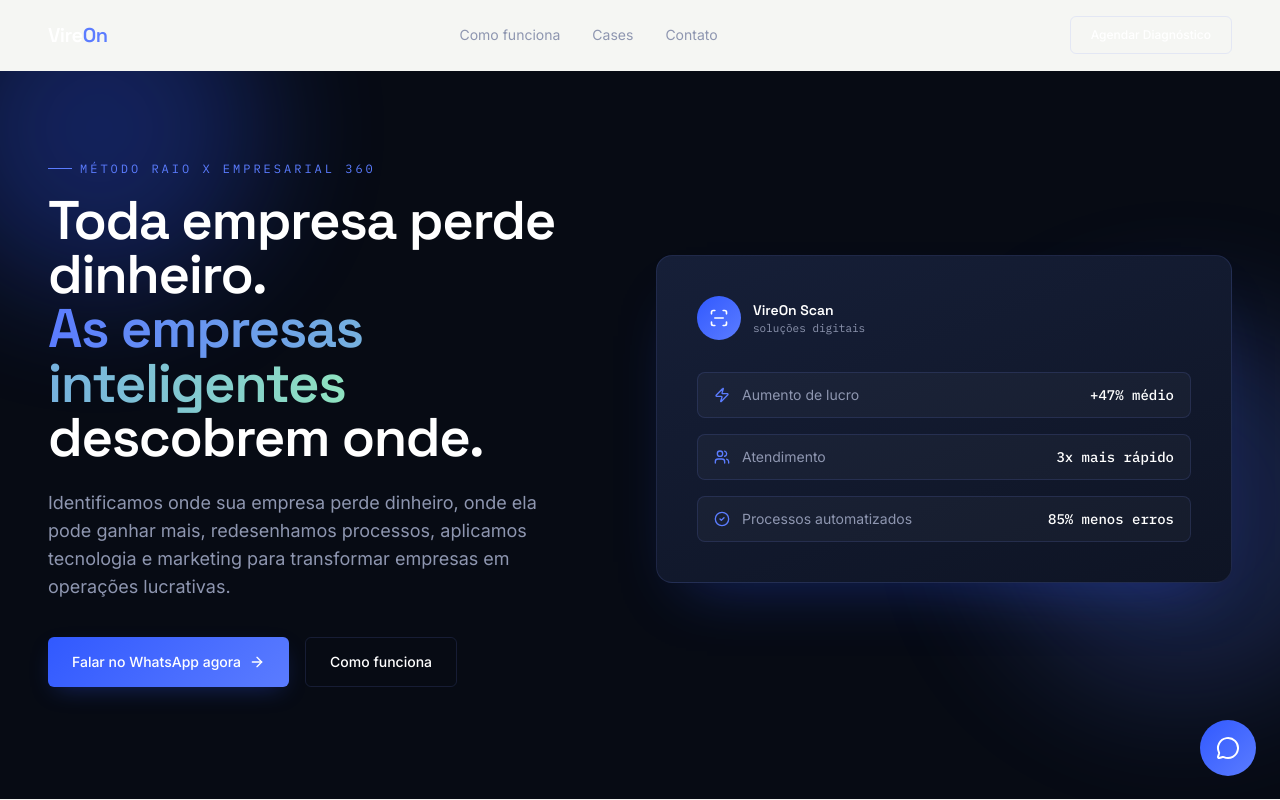
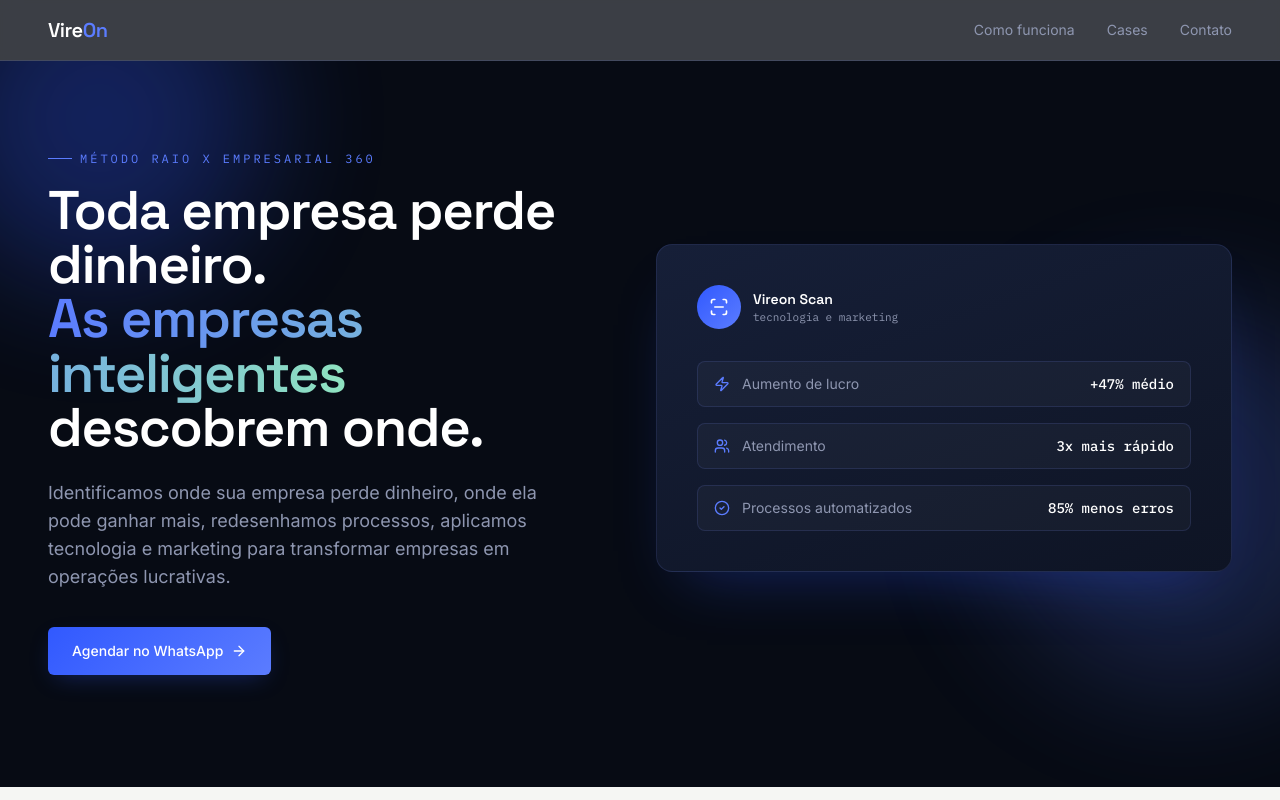
Before and after one commit to R4finh4sz/LandingPage-VireOn, a React (Vite) app: page / in a window 1280 px wide. Shown: the top 800 px of the page. Built offline with nearby package versions, Linux system fonts and the light colour scheme.

Commit message:
Feat: Added WhatsApp number

```diff
--- a/src/App.jsx
+++ b/src/App.jsx
@@ -8,7 +8,6 @@ import PainSection from './components/PainSection'
 import PortfolioSection from './components/PortfolioSection'
 import ContactSection from './components/ContactSection'
 import Footer from './components/Footer'
-import WhatsAppFloat from './components/WhatsAppFloat'
 
 export default function App() {
   return (
@@ -21,7 +20,6 @@ export default function App() {
       <PortfolioSection />
       <ContactSection />
       <Footer />
-      <WhatsAppFloat />
     </div>
   )
 }
--- a/src/components/ContactSection.jsx
+++ b/src/components/ContactSection.jsx
@@ -67,21 +67,7 @@ export default function ContactSection() {
             ))}
           </div>
 
-          <div className="space-y-3">
-            <a href={buildWhatsAppLink({})} target="_blank" rel="noopener noreferrer" className="inline-flex items-center gap-3 rounded-md px-5 py-3 text-sm font-medium text-white transition-all duration-300 hover:-translate-y-0.5" style={{ background: `linear-gradient(135deg, ${C.blue}, ${C.blueBright})`, boxShadow: `0 12px 30px -10px ${C.blueGlow}` }}>
-              <MessageCircle size={16} />
-              Chamar no WhatsApp agora
-            </a>
-            <div className="font-body text-sm" style={{ color: C.textDimDark }}>
-              <div className="flex items-center gap-3">
-                <MessageCircle size={15} style={{ color: C.blueBright }} />
-                {WHATSAPP_DISPLAY}
-              </div>
-            </div>
-            <div className="flex items-center gap-3 font-body text-sm" style={{ color: C.textDimDark }}>
-              <MapPin size={15} /> São Paulo, Brasil
-            </div>
-          </div>
+
         </Reveal>
 
         <Reveal delay={120}>
--- a/src/components/HeroSection.jsx
+++ b/src/components/HeroSection.jsx
@@ -1,7 +1,7 @@
 import React from 'react'
 import { ArrowRight, CheckCircle2, ScanLine, Users, Zap } from 'lucide-react'
 import { C } from '../lib/branding'
-import { Eyebrow, GhostButton, PrimaryButton, Reveal } from './ui'
+import { Eyebrow, PrimaryButton, Reveal } from './ui'
 
 export default function HeroSection() {
   return (
@@ -26,12 +26,9 @@ export default function HeroSection() {
           </p>
           <div className="flex flex-wrap gap-4">
             <PrimaryButton onClick={() => document.getElementById('contato')?.scrollIntoView({ behavior: 'smooth' })}>
-              Falar no WhatsApp agora
+              Agendar no WhatsApp
               <ArrowRight size={16} className="transition-transform group-hover:translate-x-1" />
             </PrimaryButton>
-            <GhostButton dark onClick={() => document.getElementById('processo')?.scrollIntoView({ behavior: 'smooth' })}>
-              Como funciona
-            </GhostButton>
           </div>
         </div>
 
@@ -43,8 +40,8 @@ export default function HeroSection() {
                 <ScanLine size={20} />
               </div>
               <div>
-                <div className="font-display text-sm font-semibold">VireOn Scan</div>
-                <div className="font-mono text-[11px]" style={{ color: C.textDimDark }}>soluções digitais</div>
+                <div className="font-display text-sm font-semibold">Vireon Scan</div>
+                <div className="font-mono text-[11px]" style={{ color: C.textDimDark }}>tecnologia e marketing</div>
               </div>
             </div>
 
--- a/src/components/Nav.jsx
+++ b/src/components/Nav.jsx
@@ -1,7 +1,6 @@
 import React, { useEffect, useState } from 'react'
 import { Menu, X } from 'lucide-react'
 import { C } from '../lib/branding'
-import { GhostButton } from './ui'
 
 export default function Nav() {
   const [open, setOpen] = useState(false)
@@ -20,7 +19,7 @@ export default function Nav() {
   ]
 
   return (
-    <nav className="sticky top-0 z-40 transition-colors duration-300" style={{ background: scrolled ? 'rgba(7,11,20,0.86)' : 'transparent', backdropFilter: scrolled ? 'blur(10px)' : 'none', borderBottom: `1px solid ${scrolled ? C.lineDark : 'transparent'}` }}>
+    <nav className="sticky top-0 z-40 transition-colors duration-300" style={{ background: scrolled ? 'rgba(7,11,20,0.88)' : 'rgba(7,11,20,0.78)', backdropFilter: 'blur(10px)', borderBottom: `1px solid ${C.lineDark}` }}>
       <div className="mx-auto flex max-w-7xl items-center justify-between px-6 py-4 md:px-12">
         <div className="font-display text-xl font-semibold tracking-tight text-white">
           Vire<span style={{ color: C.blueBright }}>On</span>
@@ -35,10 +34,6 @@ export default function Nav() {
           ))}
         </div>
 
-        <div className="hidden md:block">
-          <GhostButton dark className="!px-5 !py-2.5 text-xs">Agendar Diagnóstico</GhostButton>
-        </div>
-
         <button className="text-white md:hidden" onClick={() => setOpen((o) => !o)} aria-label={open ? 'Fechar menu' : 'Abrir menu'}>
           {open ? <X size={22} /> : <Menu size={22} />}
         </button>
@@ -51,7 +46,6 @@ export default function Nav() {
               {l.label}
             </a>
           ))}
-          <GhostButton dark className="!w-fit !px-5 !py-2.5 text-xs">Agendar Diagnóstico</GhostButton>
         </div>
       )}
     </nav>
--- a/src/components/WhatsAppFloat.jsx
+++ /dev/null
@@ -1,11 +0,0 @@
-import React from 'react'
-import { MessageCircle } from 'lucide-react'
-import { buildWhatsAppLink, C } from '../lib/branding'
-
-export default function WhatsAppFloat() {
-  return (
-    <a href={buildWhatsAppLink({})} target="_blank" rel="noopener noreferrer" aria-label="Falar no WhatsApp" className="pulse-ring fixed bottom-6 right-6 z-50 flex h-14 w-14 items-center justify-center rounded-full transition-transform duration-300 hover:scale-110" style={{ background: `linear-gradient(135deg, ${C.blue}, ${C.blueBright})`, boxShadow: `0 12px 30px -8px ${C.blueGlow}` }}>
-      <MessageCircle size={24} color="#fff" />
-    </a>
-  )
-}
--- a/src/lib/branding.js
+++ b/src/lib/branding.js
@@ -1,5 +1,5 @@
-export const WHATSAPP_NUMBER = '5511999990000'
-export const WHATSAPP_DISPLAY = '(11) 99999-0000'
+export const WHATSAPP_NUMBER = '5511972145975'
+export const WHATSAPP_DISPLAY = '(11) 97214-5975'
 
 export const C = {
   ink: '#070B14',
@@ -20,7 +20,7 @@ export const C = {
 
 export function buildWhatsAppLink({ nome, empresa, whatsapp, segmento }) {
   const linhas = [
-    'Olá! Vim pelo site da VireOn e quero agendar um Diagnóstico Estratégico.',
+    'Olá! Vim pelo site da Vireon Soluções de Tecnologia e marketing e quero agendar um Diagnóstico Estratégico.',
     '',
     `Nome: ${nome || '-'}`,
     `Empresa: ${empresa || '-'}`,
```
Also changed, not shown: 5 other files (tests, documents, lock files or other folders).
